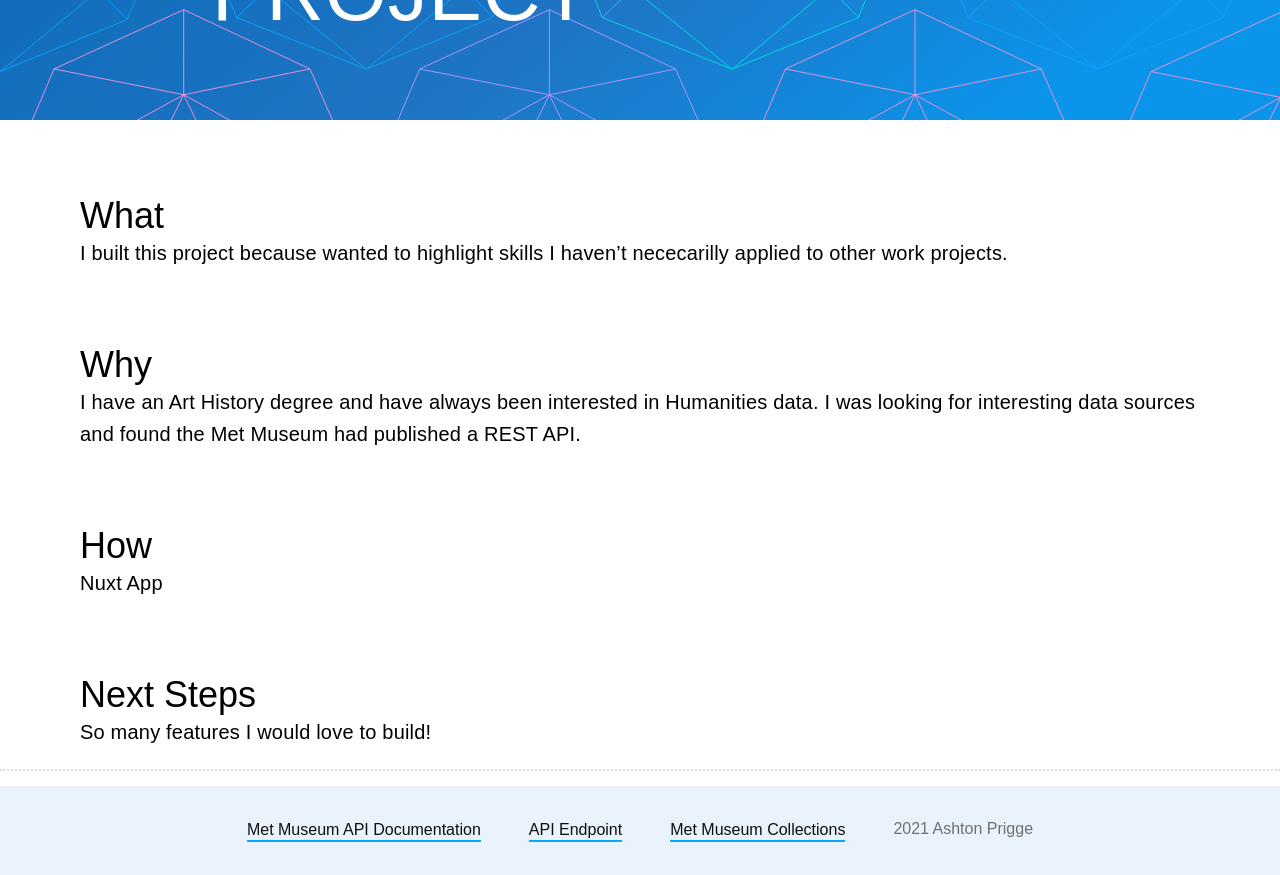
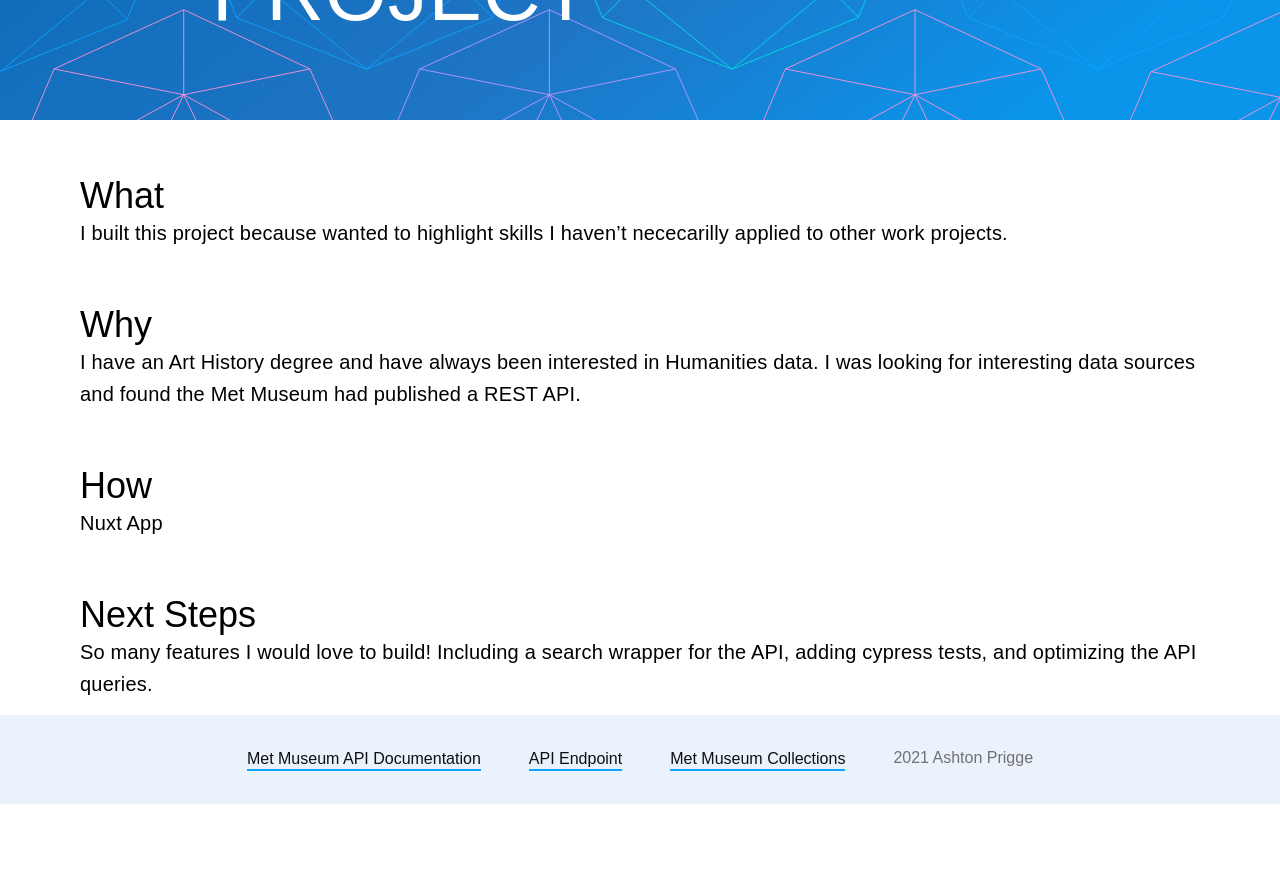
Before and after one commit to aprigge/met-nuxt-website, a Nuxt app: page /about in a window 1280 px wide. Shown: the part 300-1175 px from the top of the page. After the commit the page ends 1104 px from the top, so only its background shows below. Built offline with nearby package versions, Linux system fonts and the light colour scheme.

Commit message:
Revisions to styling

```diff
--- a/components/TextBlock.vue
+++ b/components/TextBlock.vue
@@ -22,7 +22,7 @@ export default {
 
 <style lang="scss" scoped>
 .text-block {
-  margin-top: 75px;
+  margin-top: 55px;
   margin-left: 80px;
   margin-right: 80px;
   text-align: left;
@@ -39,7 +39,6 @@ export default {
     font-weight: 400;
     line-height: 24px;
     letter-spacing: 0.01em;
-
     line-height: 32px;
   }
 }
--- a/pages/_slug.vue
+++ b/pages/_slug.vue
@@ -70,11 +70,7 @@ export default {
   }
 
   .divider-general {
-    width: 100%;
-  }
-
-  .footer {
-    margin-top: 15px;
+    width: 90%;
   }
 }
 </style>
--- a/pages/about.vue
+++ b/pages/about.vue
@@ -1,6 +1,7 @@
 <template lang="html">
   <section class="about-page">
     <masthead-secondary title="About this Project" />
+    <div class="text-blocks">
       <text-block
         title="What"
         text="I built this project because wanted to highlight skills I haven’t nececarilly applied to other work projects.
@@ -13,9 +14,9 @@
       <text-block title="How" text="Nuxt App" />
       <text-block
         title="Next Steps"
-      text="So many features I would love to build!"
+        text="So many features I would love to build! Including a search wrapper for the API, adding cypress tests, and optimizing the API queries."
       />
-    <divider-general class="divider-general" />
+    </div>
   </section>
 </template>
 
@@ -25,21 +26,13 @@ export default {};
 
 <style lang="scss" scoped>
 .about-page {
-  .block-cards {
+  .text-blocks {
     display: flex;
     flex-wrap: wrap;
     flex-direction: column;
     justify-content: center;
     align-content: center;
-    align-items: center;
-  }
-  .divider-general {
-    width: 100%;
-    padding-top: 10px;
-    padding-bottom: 10px;
-  }
-  .footer {
-    margin-top: 15px;
+    align-items: flex-start;
   }
 }
 </style>
```
Also changed, not shown: 1 other file (tests, documents, lock files or other folders). Lines whose indentation alone changed are shown as unchanged.
